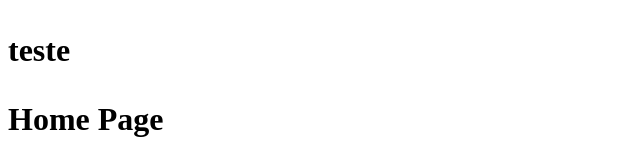
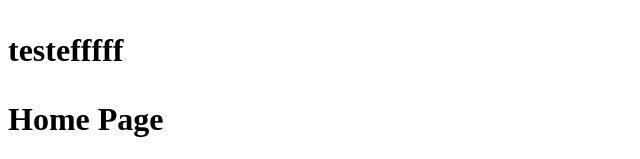
Before and after one commit to mlopes7599/aulagithub, a plain HTML site: page vendas.html in a window 1280 px wide. Shown: the top 159 px of the page, without its empty margins (0-640 px from the left). Drawn offline with Linux system fonts and the light colour scheme.

Commit message:
Update vendas.html

```diff
--- a/vendas.html
+++ b/vendas.html
@@ -7,7 +7,7 @@
 </head>
 <body>
     <h1>
-        <p>teste</p>
+        <p>testefffff</p>
         Home Page
     </h1>
     <a href="index.html">Ir para a página de vendas</a>
```
